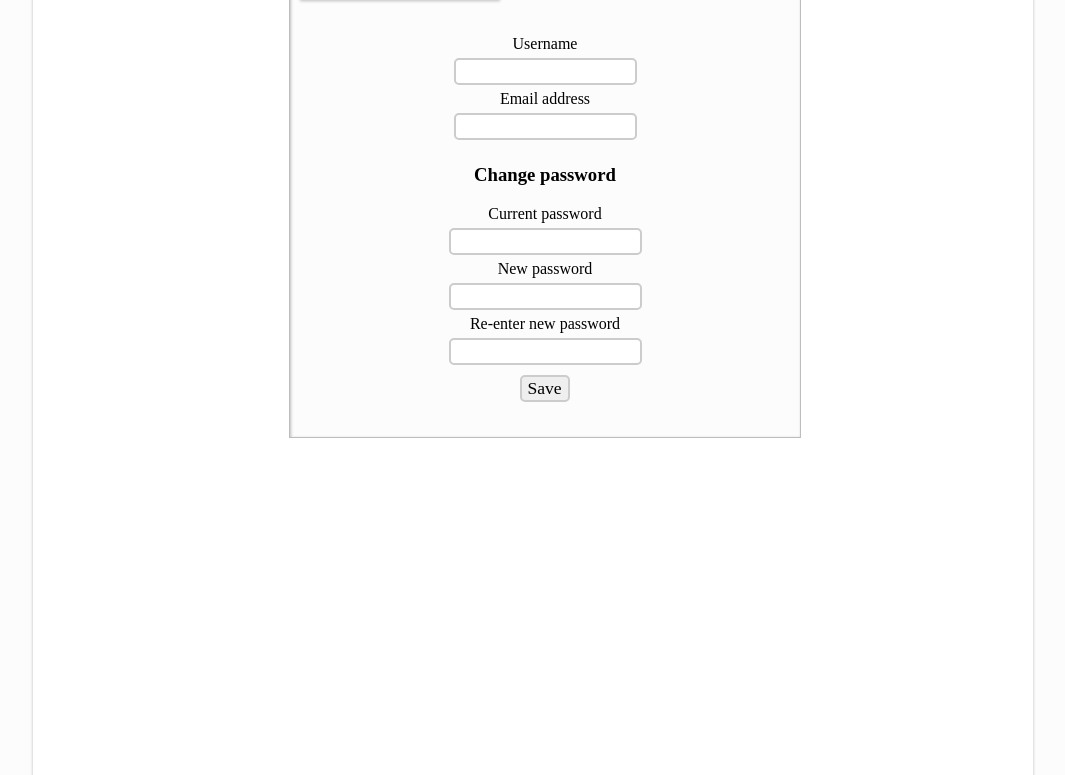
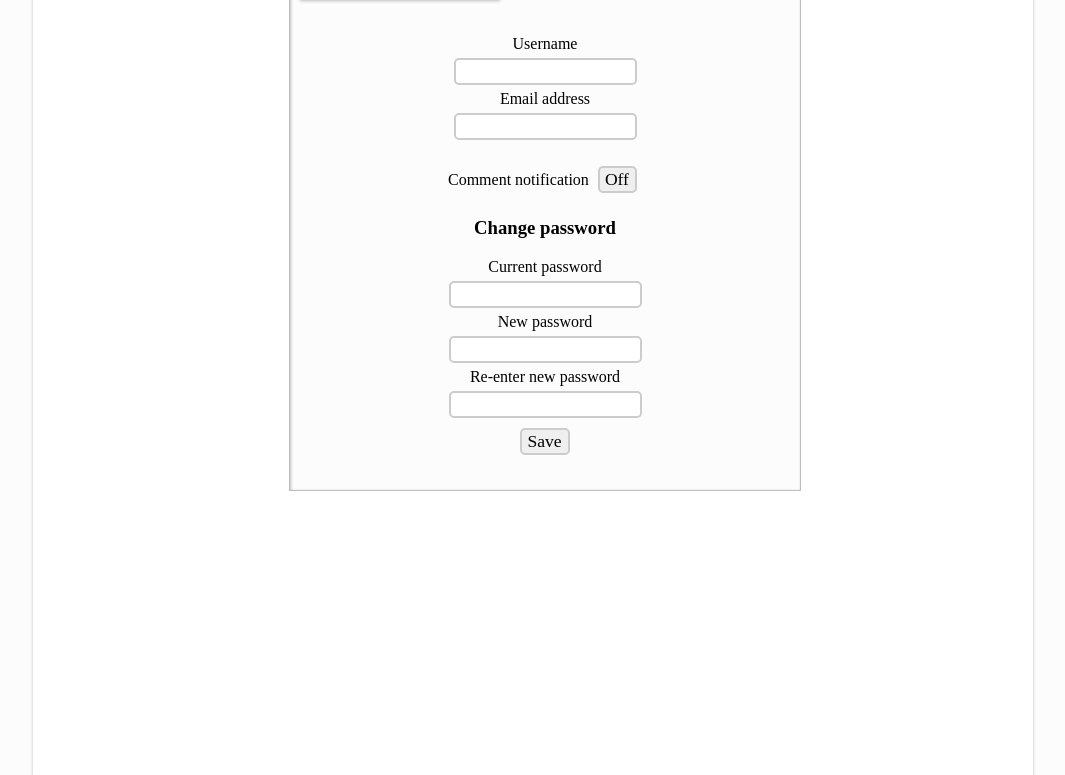
Before and after one commit to vomnes/camagru, a PHP site: page /index.php?action=myprofile in a window 1280 px wide. Shown: the part 377-1152 px from the top of the page, without its empty margins (107-1172 px from the left). Run offline with PHP 8.4, Linux system fonts and the light colour scheme; the visitor is signed in with stand-in values (Sample User, id 1); data that the repository does not hold is empty; some web fonts are replaced.

Commit message:
feat: Remove http_response_code(204) << + Add change status notif user profile

```diff
--- a/model/model.php
+++ b/model/model.php
@@ -349,7 +349,7 @@
       return responseHTTP(500, $e->getMessage());
     }
     if (count($allPictures) == 0) {
-      http_response_code(204);
+      http_response_code(200);
       return;
     }
     return $allPictures;
@@ -456,7 +456,7 @@
     $userId = $_SESSION["logged_userId"];
     $td = new database();
     try {
-      $profileData = $td->getOne('SELECT username, email, profile_picture FROM Users WHERE id = '.$userId);
+      $profileData = $td->getOne('SELECT username, email, profile_picture, comments_notification  FROM Users WHERE id = '.$userId);
     } catch (Exception $e) {
       return responseHTTP(500, $e->getMessage());
     }
@@ -485,7 +485,11 @@
     updatePasswordProfile($td, $response);
     foreach ($_POST as $input => $value){
       if ($value != '') {
-         $fields .= $input . ' = "' . $value . '", ';
+        if ($input == 'comments_notification') {
+          $fields .= $input . ' = (' . $value . '), ';
+        } else {
+          $fields .= $input . ' = "' . $value . '", ';
+        }
       }
     }
     $finalUpdate = rtrim($fields, " , ");
--- a/public/css/profile.css
+++ b/public/css/profile.css
@@ -79,3 +79,8 @@
   margin-top: 5%;
   margin-bottom: 5%;
 }
+
+/* Notification */
+#notif-status:hover {
+  cursor: pointer;
+}
--- a/public/js/myprofile.js
+++ b/public/js/myprofile.js
@@ -24,6 +24,11 @@ window.onload = function() {
     getBase64Image('#upload-profile-picture');
     ev.preventDefault();
   }, false);
+  var notif = document.getElementById('notif-status');
+  notif.addEventListener('click', function(ev){
+    changeNotificationStatus();
+    ev.preventDefault();
+  }, false);
   var save = document.getElementById("send-update-profile");
   save.addEventListener('click', function(ev){
     saveChange();
@@ -44,6 +49,16 @@ function getBase64Image(elem) {
   }
 }
 
+function changeNotificationStatus() {
+  var btn = document.getElementById('notif-status');
+  var value = btn.getAttribute('value');
+  if (value == "On") {
+    btn.setAttribute('value', 'Off');
+  } else {
+    btn.setAttribute('value', 'On');
+  }
+}
+
 // Update date profile
 function saveChange() {
   var formData = new FormData();
@@ -58,6 +73,19 @@ function saveChange() {
   formData.append('password', document.getElementById('password-profile').value);
   formData.append('new-password', document.getElementById('newpassword-profile').value);
   formData.append('re-new-password', document.getElementById('renewpassword-profile').value);
+  var notif = document.getElementById('notif-status');
+  var valueNotif = notif.getAttribute('value');
+  if (valueNotif != notif.getAttribute('Origin')) {
+    if (valueNotif == "On") {
+      formData.append('comments_notification', 1);
+    } else if (valueNotif == "Off") {
+      formData.append('comments_notification', 0);
+    } else {
+      formData.append('comments_notification', '');
+    }
+  } else {
+    formData.append('comments_notification', '');
+  }
   var xmlhttp = new XMLHttpRequest();
   xmlhttp.onreadystatechange = function() {
     if (this.readyState == 4 && this.status == 200) {
--- a/view/galleryView.php
+++ b/view/galleryView.php
@@ -3,15 +3,15 @@ $len = count($allPictures) + $offset;
 for ($index = $offset; $index < $len; $index++) {
   $id = $allPictures[$index-$offset]["id"];
   $src = $allPictures[$index-$offset]["file_path"];
-  $profilePictureSrc = $allPictures[$index-$offset]["profile_picture"];
   $pictureOwner = ucfirst($allPictures[$index-$offset]["username"]);
+  $profilePictureOwner = ucfirst($allPictures[$index-$offset]["profile_picture"]);
   $likes = $allPictures[$index-$offset]["totalLikes"];
 ?>
 <div class="gallery" id="gallery-<?php echo $index ?>">
   <!-- Header of the picture -->
   <div class="header-picture">
     <div class="thumbnail">
-      <img src="<?php echo $profilePictureSrc; ?>" alt="gallery profile picture">
+      <img src="<?php echo $profilePictureOwner ?>" alt="gallery profile picture">
     </div>
     <a class="gallery-username"><?php echo $pictureOwner ?></a>
   </div>
--- a/view/myProfileView.php
+++ b/view/myProfileView.php
@@ -13,6 +13,13 @@
   <div id="profile-data">
     <label for="name">Username</label><br><input id="username-profile" type="text" name="username" maxlength="64" placeholder="<?php echo $profileData['username'] ?>"><br>
     <label for="email">Email address</label><br><input id="email-profile" type="text" name="email" maxlength="128" autocomplete="off" placeholder="<?php echo $profileData['email'] ?>"><br>
+    <p>Comment notification <input id="notif-status" type="button"
+    <?php var_dump($profileData['comments_notification']) ?>
+    <?php if ($profileData['comments_notification'] == '1') {
+      echo "value=\"On\" origin=\"On\"";
+    } else {
+      echo "value=\"Off\" origin=\"Off\"";
+    }?>/></p>
     <h3>Change password</h3>
     <label for="password">Current password</label><br><input id="password-profile" size="16" type="password" name="password" maxlength="255"><br>
     <label for="newpassword">New password</label><br><input id="newpassword-profile" size="16" type="password" name="re-password" maxlength="255" minlength="8" pattern="(?=.*\d)(?=.*[a-z])(?=.*[A-Z]).{8,}" title="Must contain at least one number and one uppercase and lowercase letter, and at least 8 or more characters"><br>
--- a/view/templateView.php
+++ b/view/templateView.php
@@ -30,7 +30,7 @@
         <? } ?>
     </div>
     <div class="container" id="id-container">
-      <?= $content ?>
+      <?php echo $content;?>
       <footer>
           <!-- <a href="#">Created by Valentin Omnès - All Rights Reserved.</a> -->
       </footer>
```
Also changed, not shown: config/setup.php (+5 -3 lines).
